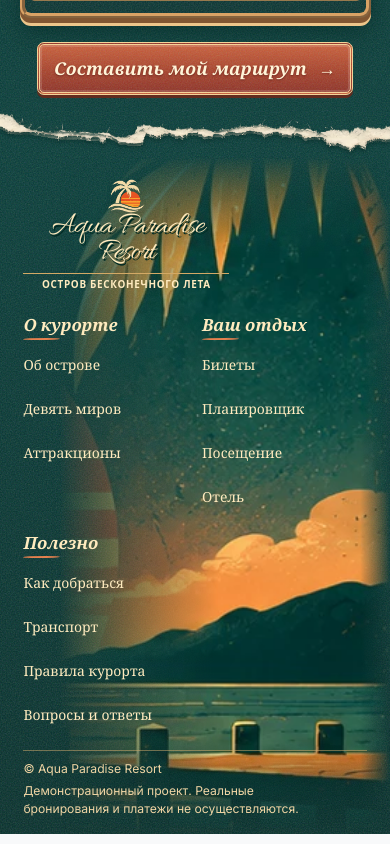
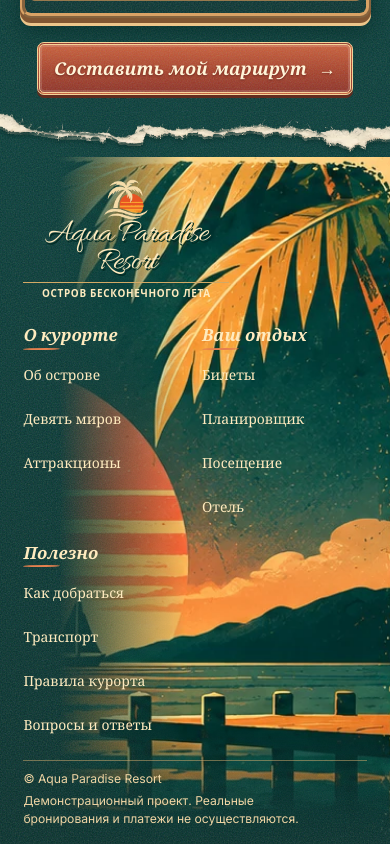
Before and after one commit to raccoonforge/aqua-paradise-resort, a React (Vite) app: page / in a window 390 px wide. Shown: the part 6412-7256 px from the top of the page. Built offline with nearby package versions, Linux system fonts and the light colour scheme; a web font is replaced by a local one.

Commit message:
fix(footer): show complete sunset palm canopy and enlarge full-color brand

```diff
--- a/src/HomeFidelity.css
+++ b/src/HomeFidelity.css
@@ -348,16 +348,17 @@
   width: clamp(380px, 43%, 840px);
   z-index: -1;
   pointer-events: none;
-  /* Only show the undamaged sunset panel from the existing artwork.
-     Zoom/crop removes its baked-in pale border and stray horizontal streaks. */
-  background: url('./assets/retro/fidelity/sunset-scene.webp') right -34px center / auto 150% no-repeat;
+  /* Preserve the complete palm crown: the old 150% zoom and top/right
+     gradient physically cut the fronds. Only blend toward the text at left
+     and fade into the footer stock near the bottom. */
+  background: url('./assets/retro/fidelity/sunset-scene.webp') right -28px top -18px / auto 110% no-repeat;
   -webkit-mask-image:
-    linear-gradient(90deg, transparent 0%, #000 48%, #000 91%, transparent 100%),
-    linear-gradient(180deg, transparent 0%, #000 15%, #000 86%, transparent 100%);
+    linear-gradient(90deg, transparent 0%, #000 38%, #000 100%),
+    linear-gradient(180deg, #000 0%, #000 83%, transparent 100%);
   -webkit-mask-composite: source-in;
   mask-image:
-    linear-gradient(90deg, transparent 0%, #000 48%, #000 91%, transparent 100%),
-    linear-gradient(180deg, transparent 0%, #000 15%, #000 86%, transparent 100%);
+    linear-gradient(90deg, transparent 0%, #000 38%, #000 100%),
+    linear-gradient(180deg, #000 0%, #000 83%, transparent 100%);
   mask-composite: intersect;
 }
 .pier-content {
@@ -369,10 +370,10 @@
 }
 .pier-brand { text-align: center; }
 .pier-brand .apr-brand { flex-direction: column; gap: 1px; }
-.pier-brand img { width: clamp(38px, 3.3vw, 58px); filter: none; }
+.pier-brand img { width: clamp(46px, 4.1vw, 70px); filter: none; }
 .pier-brand .apr-brand__name {
   text-transform: none;
-  font: 400 clamp(1.9rem, 2.45vw, 2.85rem)/.84 'APR Script', Georgia, serif;
+  font: 400 clamp(2.05rem, 2.8vw, 3.25rem)/.84 'APR Script', Georgia, serif;
   letter-spacing: -.04em;
   text-shadow: .04em .05em #002a23;
 }
@@ -462,12 +463,12 @@
 
   .sunset-pier::before {
     width: min(85%, 420px);
-    background-position: right -24px center;
-    background-size: auto 150%;
+    background-position: right -18px top -12px;
+    background-size: auto 110%;
   }
   .pier-content { width: 100%; grid-template-columns: minmax(0, 1fr); gap: 26px; }
   .pier-brand { width: min(60%, 240px); }
-  .pier-brand .apr-brand__name { font-size: clamp(1.95rem, 6.2vw, 2.65rem); }
+  .pier-brand .apr-brand__name { font-size: clamp(2.05rem, 6.5vw, 2.85rem); }
   .pier-content nav { border-left: 0; padding: 0; }
   .pier-content nav a { min-height: 44px; }
   .pier-legal { width: 100%; padding-right: 44px; }
```
